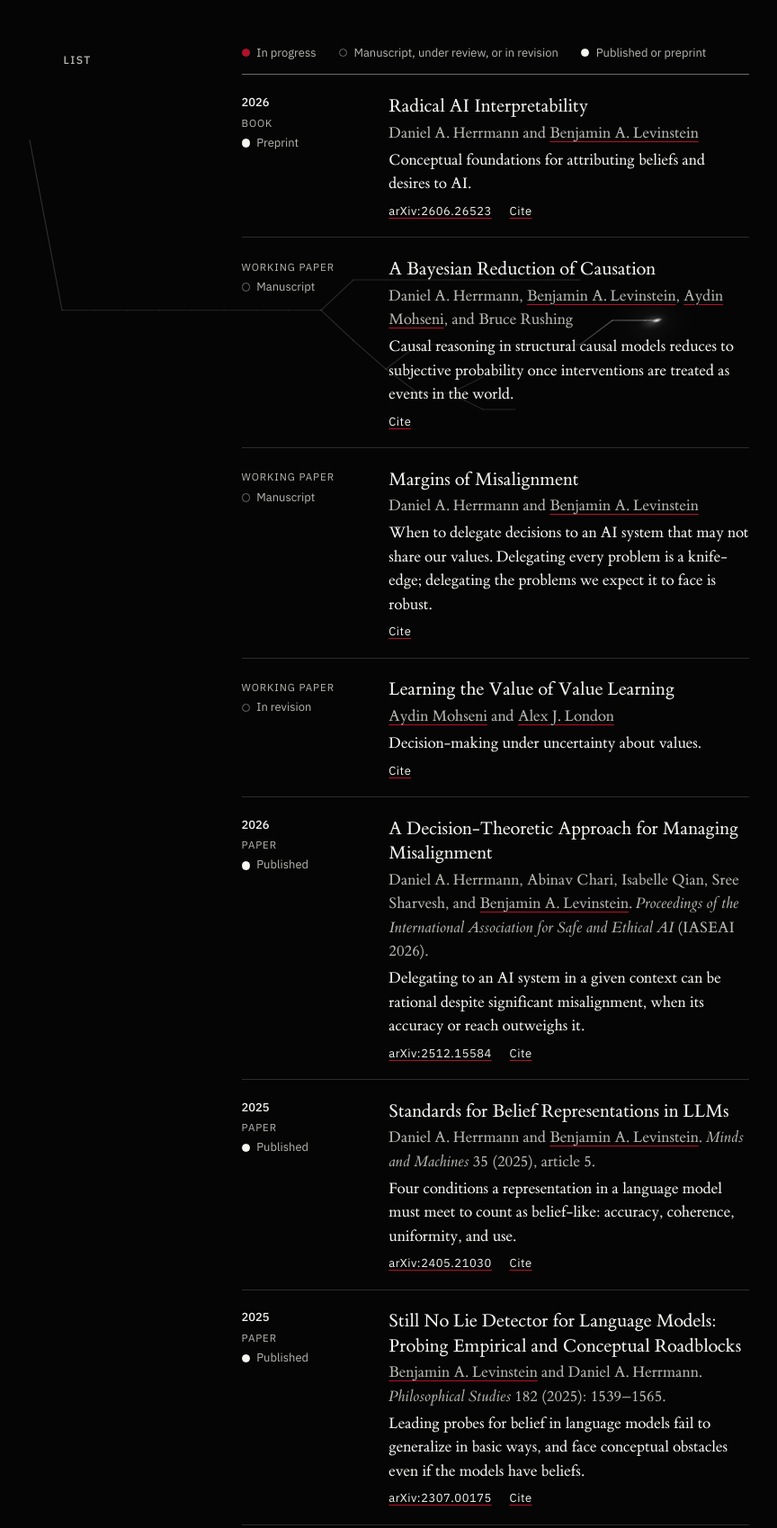
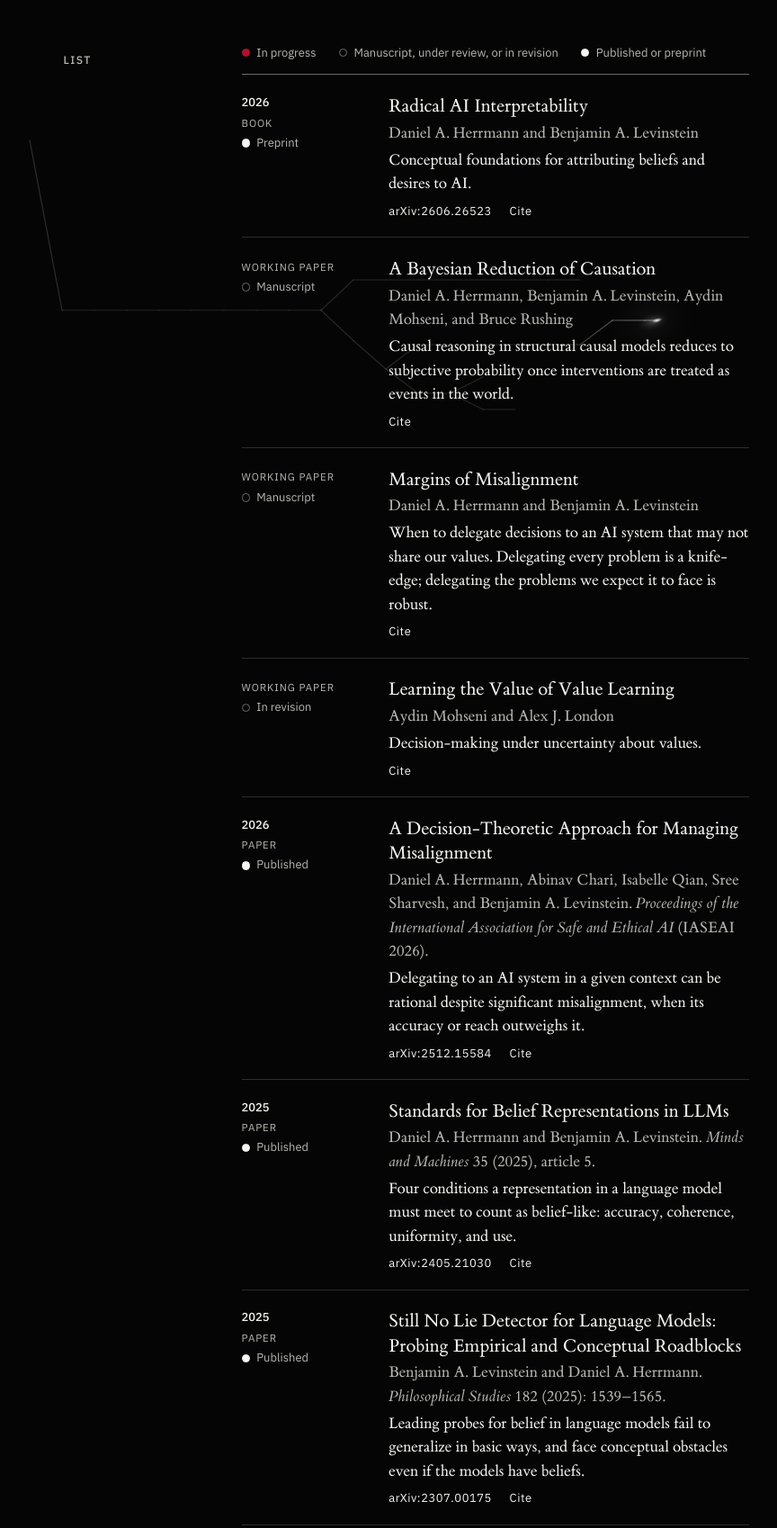
Before and after one commit to amohseni/Existential-Proof-AI-Safety-Website, a plain HTML site: page publications.html in a window 1280 px wide. Shown: the part 260-1958 px from the top of the page at 90% size, without its empty margins (31-895 px from the left). Drawn offline with Linux system fonts and the light colour scheme.

Commit message:
Link Daniel's and Bruce's names; links turn red on hover, no underline
Every visible instance of Daniel Herrmann now links to danielherrmann.ca
and Bruce Rushing to brucemrushing.com, matching Aydin's links.
Links are plain text at rest and turn red on hover (Cite toggle too).
STYLE.md and DESIGN.md updated to match.

Co-Authored-By: Claude Opus 5.5 <noreply@anthropic.com>
Claude-Session: https://claude.ai/code/session_01BPCGCgtcsnYyrtvE51nZrE

```diff
--- a/assets/site.css
+++ b/assets/site.css
@@ -61,8 +61,8 @@ body::before { content: ""; position: fixed; inset: 0 0 auto; height: env(safe-a
   padding-block: 0 4rem;
 }
 
-a { color: inherit; text-decoration: underline; text-decoration-color: var(--red); text-decoration-thickness: 1px; text-underline-offset: 0.2em; }
-a:hover { color: var(--red-bright); text-decoration-color: var(--red-bright); }
+a { color: inherit; text-decoration: none; transition: color 120ms ease; }
+a:hover { color: var(--red-bright); }
 a:focus-visible, button:focus-visible, summary:focus-visible, label:focus-visible { outline: 2px solid var(--red-bright); outline-offset: 2px; }
 ::selection { background: var(--red); color: var(--fg); }
 
@@ -253,7 +253,8 @@ figcaption .label { margin-right: 0.5rem; color: var(--fg); }
 .work-links { display: flex; flex-wrap: wrap; gap: 0.3rem 1.1rem; font-family: var(--sans); font-size: 0.72rem; letter-spacing: 0.04em; align-items: baseline; }
 .pending { color: var(--fg-2); }
 .work-links details.cite[open] { flex-basis: 100%; }
-details.cite summary { cursor: pointer; color: var(--fg); list-style: none; text-decoration: underline; text-decoration-color: var(--red); text-underline-offset: 0.2em; }
+details.cite summary { cursor: pointer; color: var(--fg); list-style: none; }
+details.cite summary:hover { color: var(--red-bright); }
 details.cite summary::-webkit-details-marker { display: none; }
 details.cite[open] summary { color: var(--red-bright); }
 .cite-box { flex-basis: 100%; margin-top: 0.6rem; position: relative; }
--- a/publications.html
+++ b/publications.html
@@ -42,7 +42,7 @@
         <div class="work-meta"><span class="year">2026</span><span class="type">Book</span><span class="status out">Preprint</span></div>
         <div>
           <p class="work-title">Radical AI Interpretability</p>
-          <p class="work-authors">Daniel A. Herrmann and <a href="https://philpeople.org/profiles/ben-levinstein">Benjamin A. Levinstein</a></p>
+          <p class="work-authors"><a href="https://www.danielherrmann.ca/">Daniel A. Herrmann</a> and <a href="https://philpeople.org/profiles/ben-levinstein">Benjamin A. Levinstein</a></p>
           <p class="work-summary">Conceptual foundations for attributing beliefs and desires to AI.</p>
           <div class="work-links"><a href="https://arxiv.org/abs/2606.26523">arXiv:2606.26523</a><details class="cite"><summary>Cite</summary>
               <div class="cite-box"><pre>@misc{herrmann-levinstein-radical,
@@ -59,7 +59,7 @@
         <div class="work-meta"><span class="year"></span><span class="type">Working paper</span><span class="status ">Manuscript</span></div>
         <div>
           <p class="work-title">A Bayesian Reduction of Causation</p>
-          <p class="work-authors">Daniel A. Herrmann, <a href="https://philpeople.org/profiles/ben-levinstein">Benjamin A. Levinstein</a>, <a href="https://aydinmohseni.com/">Aydin Mohseni</a>, and Bruce Rushing</p>
+          <p class="work-authors"><a href="https://www.danielherrmann.ca/">Daniel A. Herrmann</a>, <a href="https://philpeople.org/profiles/ben-levinstein">Benjamin A. Levinstein</a>, <a href="https://aydinmohseni.com/">Aydin Mohseni</a>, and <a href="https://brucemrushing.com/">Bruce Rushing</a></p>
           <p class="work-summary">Causal reasoning in structural causal models reduces to subjective probability once interventions are treated as events in the world.</p>
           <div class="work-links"><details class="cite"><summary>Cite</summary>
               <div class="cite-box"><pre>@unpublished{herrmann-et-al-bayesian-causation,
@@ -74,7 +74,7 @@
         <div class="work-meta"><span class="year"></span><span class="type">Working paper</span><span class="status ">Manuscript</span></div>
         <div>
           <p class="work-title">Margins of Misalignment</p>
-          <p class="work-authors">Daniel A. Herrmann and <a href="https://philpeople.org/profiles/ben-levinstein">Benjamin A. Levinstein</a></p>
+          <p class="work-authors"><a href="https://www.danielherrmann.ca/">Daniel A. Herrmann</a> and <a href="https://philpeople.org/profiles/ben-levinstein">Benjamin A. Levinstein</a></p>
           <p class="work-summary">When to delegate decisions to an AI system that may not share our values. Delegating every problem is a knife-edge; delegating the problems we expect it to face is robust.</p>
           <div class="work-links"><details class="cite"><summary>Cite</summary>
               <div class="cite-box"><pre>@unpublished{herrmann-levinstein-margins,
@@ -104,7 +104,7 @@
         <div class="work-meta"><span class="year">2026</span><span class="type">Paper</span><span class="status out">Published</span></div>
         <div>
           <p class="work-title">A Decision-Theoretic Approach for Managing Misalignment</p>
-          <p class="work-authors">Daniel A. Herrmann, Abinav Chari, Isabelle Qian, Sree Sharvesh, and <a href="https://philpeople.org/profiles/ben-levinstein">Benjamin A. Levinstein</a>. <i>Proceedings of the International Association for Safe and Ethical AI</i> (IASEAI 2026).</p>
+          <p class="work-authors"><a href="https://www.danielherrmann.ca/">Daniel A. Herrmann</a>, Abinav Chari, Isabelle Qian, Sree Sharvesh, and <a href="https://philpeople.org/profiles/ben-levinstein">Benjamin A. Levinstein</a>. <i>Proceedings of the International Association for Safe and Ethical AI</i> (IASEAI 2026).</p>
           <p class="work-summary">Delegating to an AI system in a given context can be rational despite significant misalignment, when its accuracy or reach outweighs it.</p>
           <div class="work-links"><a href="https://arxiv.org/abs/2512.15584">arXiv:2512.15584</a><details class="cite"><summary>Cite</summary>
               <div class="cite-box"><pre>@inproceedings{herrmann-et-al-managing-misalignment,
@@ -122,7 +122,7 @@
         <div class="work-meta"><span class="year">2025</span><span class="type">Paper</span><span class="status out">Published</span></div>
         <div>
           <p class="work-title">Standards for Belief Representations in LLMs</p>
-          <p class="work-authors">Daniel A. Herrmann and <a href="https://philpeople.org/profiles/ben-levinstein">Benjamin A. Levinstein</a>. <i>Minds and Machines</i> 35 (2025), article 5.</p>
+          <p class="work-authors"><a href="https://www.danielherrmann.ca/">Daniel A. Herrmann</a> and <a href="https://philpeople.org/profiles/ben-levinstein">Benjamin A. Levinstein</a>. <i>Minds and Machines</i> 35 (2025), article 5.</p>
           <p class="work-summary">Four conditions a representation in a language model must meet to count as belief-like: accuracy, coherence, uniformity, and use.</p>
           <div class="work-links"><a href="https://arxiv.org/abs/2405.21030">arXiv:2405.21030</a><details class="cite"><summary>Cite</summary>
               <div class="cite-box"><pre>@article{herrmann-levinstein-standards,
@@ -141,7 +141,7 @@
         <div class="work-meta"><span class="year">2025</span><span class="type">Paper</span><span class="status out">Published</span></div>
         <div>
           <p class="work-title">Still No Lie Detector for Language Models: Probing Empirical and Conceptual Roadblocks</p>
-          <p class="work-authors"><a href="https://philpeople.org/profiles/ben-levinstein">Benjamin A. Levinstein</a> and Daniel A. Herrmann. <i>Philosophical Studies</i> 182 (2025): 1539–1565.</p>
+          <p class="work-authors"><a href="https://philpeople.org/profiles/ben-levinstein">Benjamin A. Levinstein</a> and <a href="https://www.danielherrmann.ca/">Daniel A. Herrmann</a>. <i>Philosophical Studies</i> 182 (2025): 1539–1565.</p>
           <p class="work-summary">Leading probes for belief in language models fail to generalize in basic ways, and face conceptual obstacles even if the models have beliefs.</p>
           <div class="work-links"><a href="https://arxiv.org/abs/2307.00175">arXiv:2307.00175</a><details class="cite"><summary>Cite</summary>
               <div class="cite-box"><pre>@article{levinstein-herrmann-lie-detector,
```
Also changed, not shown: about.html (+1 -1 lines), index.html (+2 -2 lines), people.html (+1 -1 lines), projects.html (+4 -4 lines), 2 other files.
